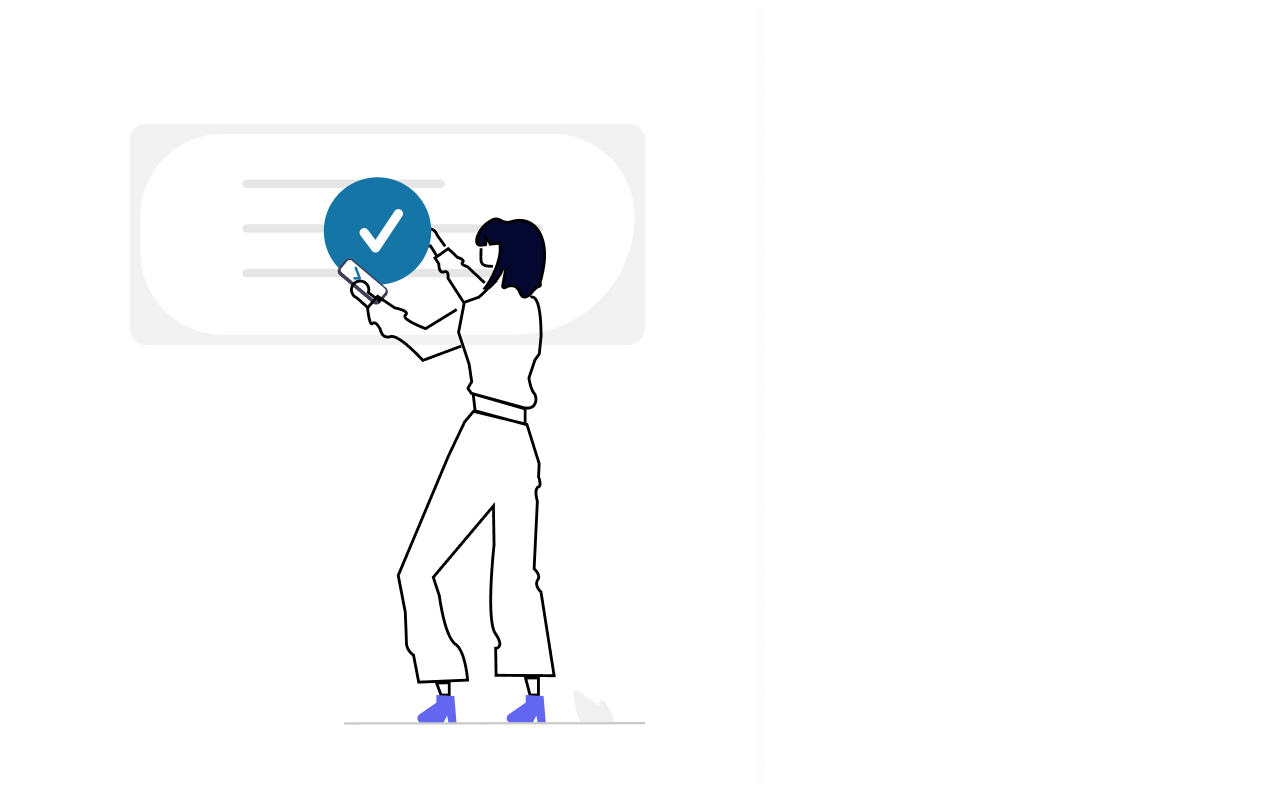
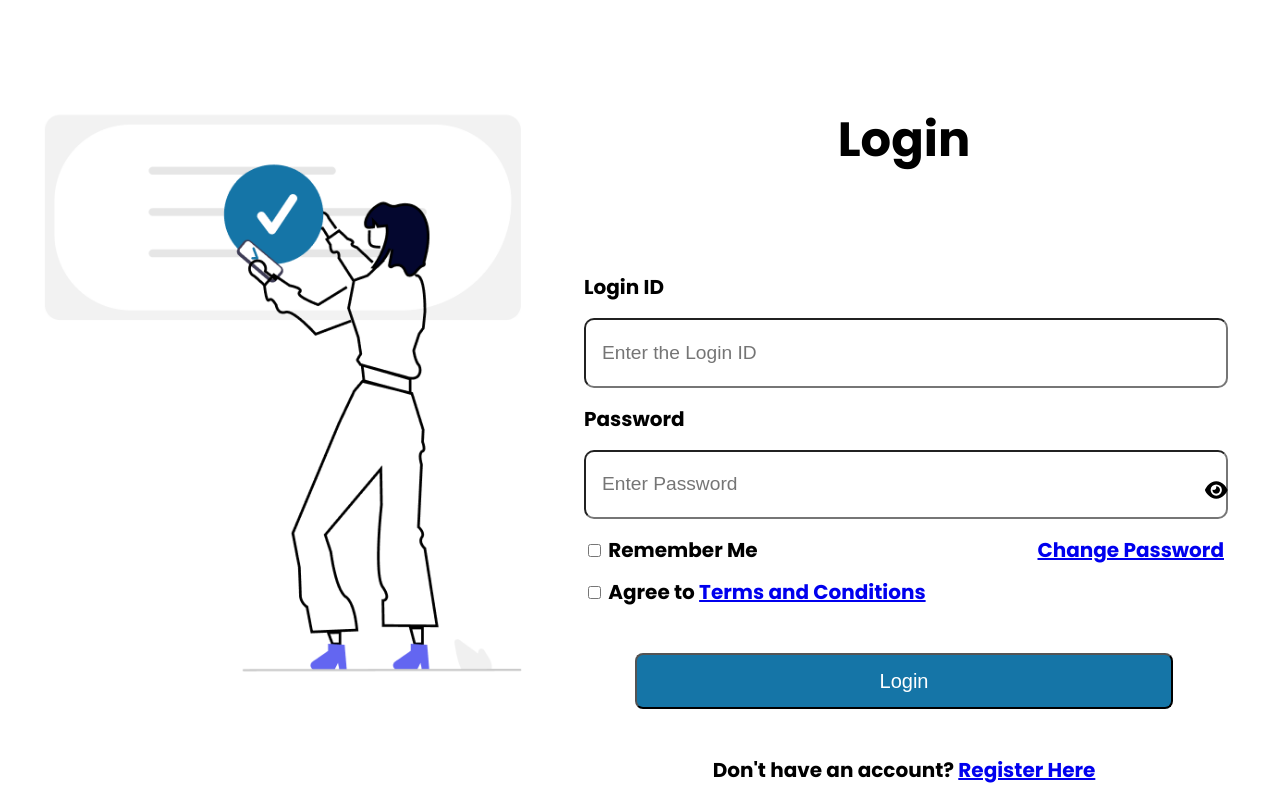
Before and after one commit to johnwick1212/Login-Register-Frontend, a React (Create React App) app: page / in a window 1280 px wide. Shown: the top 800 px of the page. Built offline with nearby package versions, Linux system fonts and the light colour scheme.

Commit message:
added features

```diff
--- a/src/components/App.css
+++ b/src/components/App.css
@@ -5,5 +5,5 @@ form {
 img {
     object-fit: cover;
     display: block;
-
+    width: 45%;
 }
```
